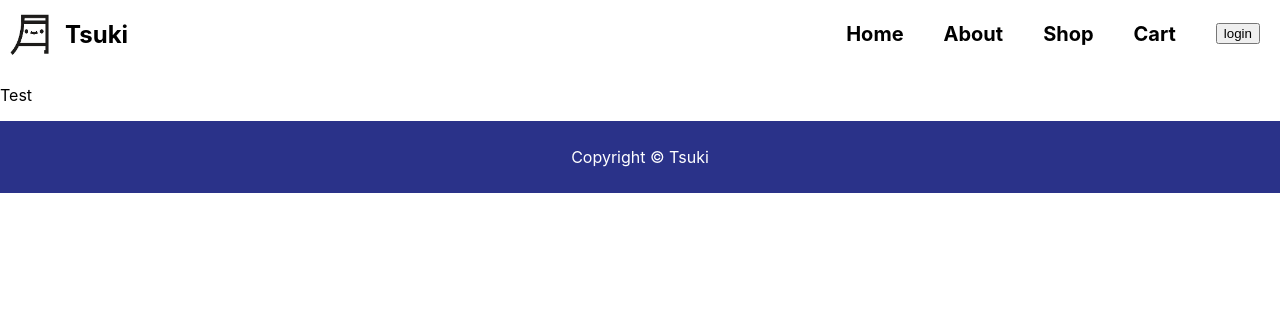
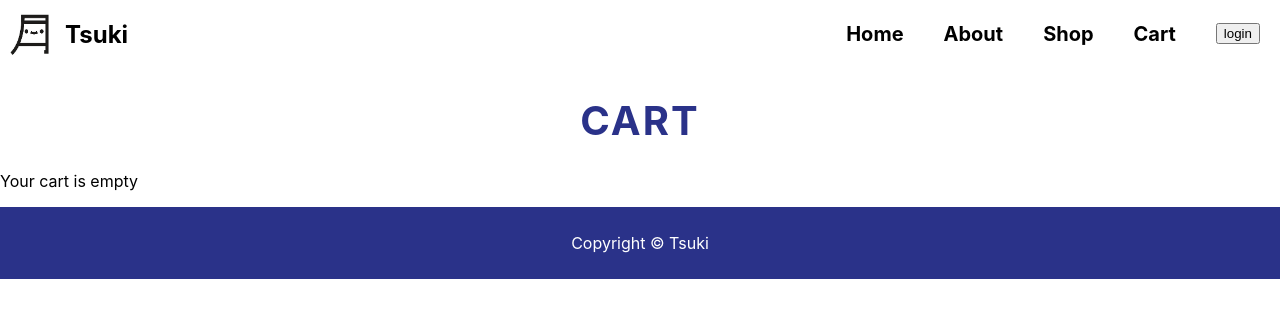
Before and after one commit to Delphine-Alex/Learn--NEXT, a Next.js app: page /cart in a window 1280 px wide. Shown: the top 318 px of the page. Built offline with nearby package versions, Linux system fonts and the light colour scheme.

Commit message:
Add products to cart

```diff
--- a/src/pages/cart/index.js
+++ b/src/pages/cart/index.js
@@ -1,9 +1,27 @@
-import React from 'react';
+import React, { useState, useEffect } from 'react';
+
+import TitlePage from '../../components/TitlePage';
 
 const Index = () => {
+    const [value, setValue] = useState([]);
+
+    useEffect(() => {
+        const value = JSON.parse(localStorage.getItem("cart"));
+        //console.log(value);
+        setValue(value);
+    }, []);
+
     return (
         <div>
-            <p>Test</p>
+            <TitlePage title="Cart" />
+            {value ?
+                value.map((item) => {
+                    return (
+                        <p>{item.title}</p>
+                    )
+                }) : <p>Your cart is empty</p>}
+
+
         </div>
     );
 }
```
Also changed, not shown: src/pages/shop/[id]/index.js (+4 -4 lines).
